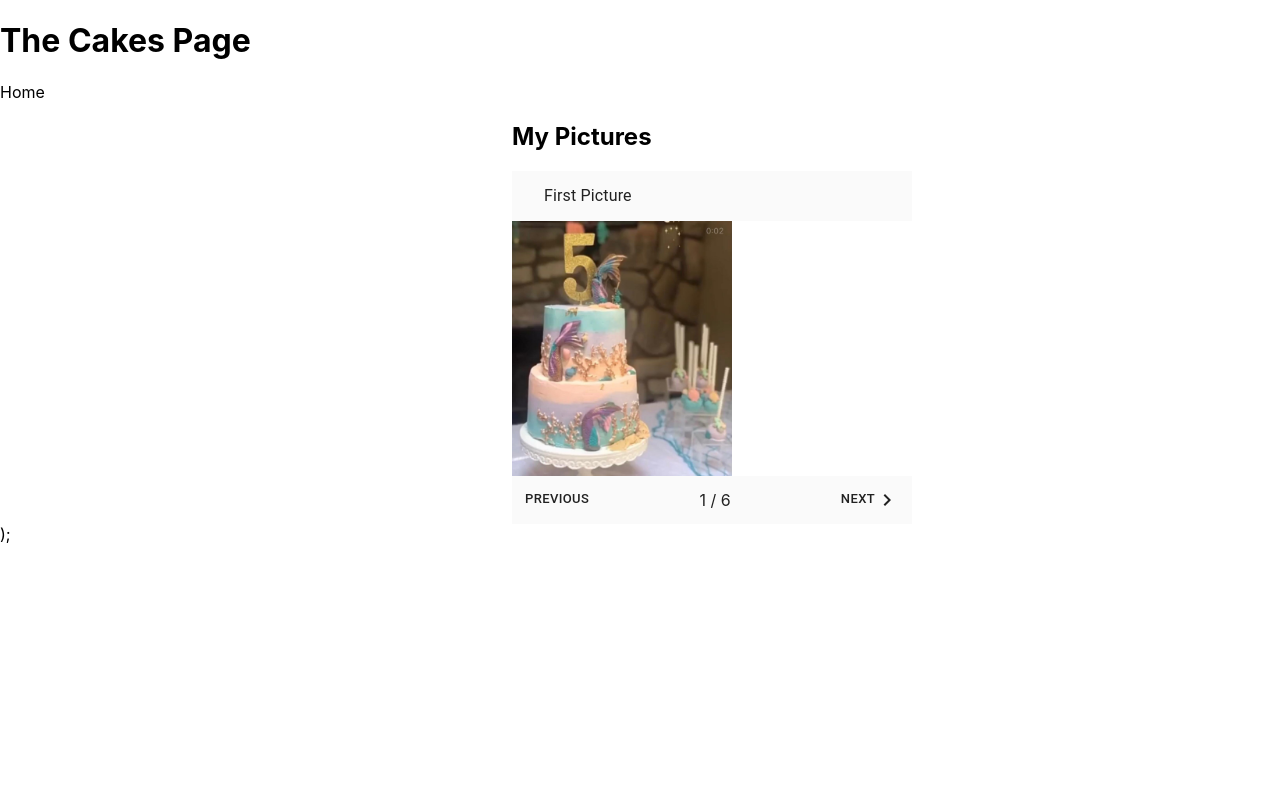
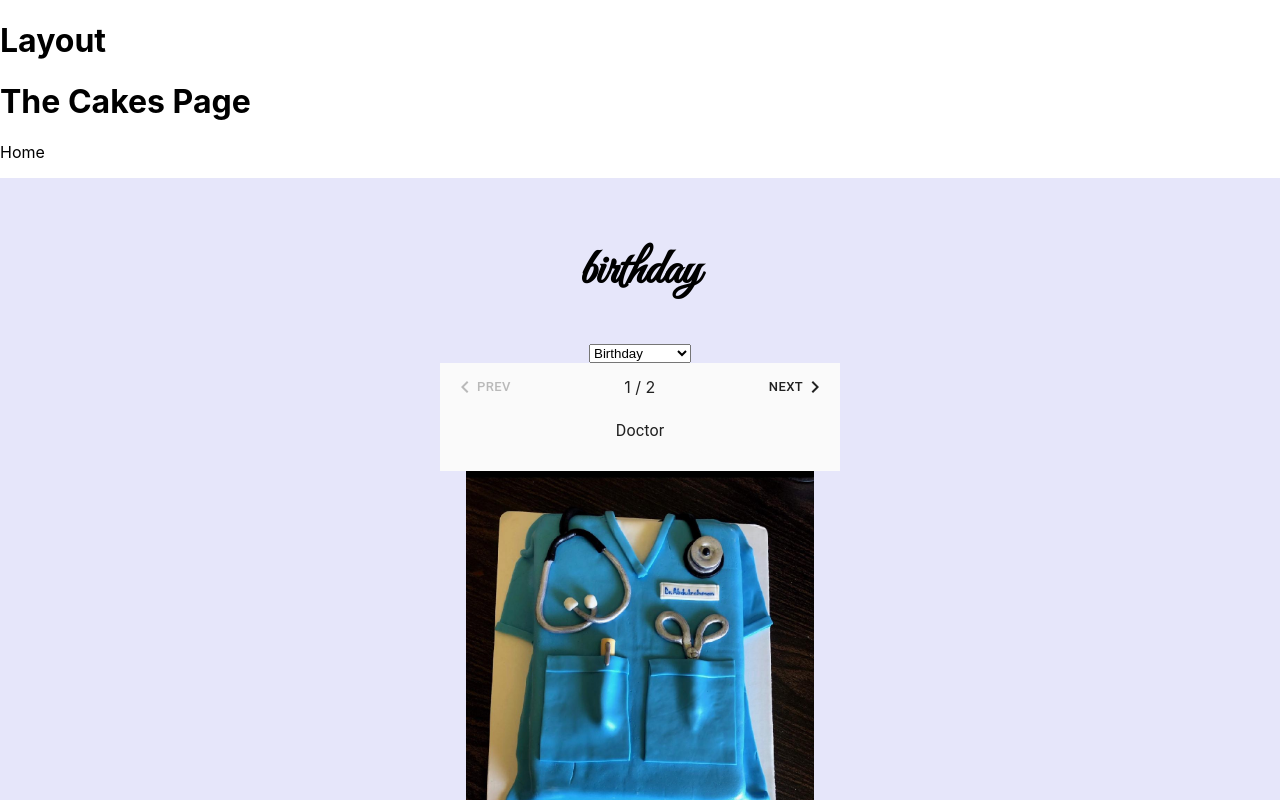
Before and after one commit to rwbogan87/nextjs-Cakes, a Next.js app: page /cakes in a window 1280 px wide. Shown: the top 800 px of the page. Built offline with nearby package versions, Linux system fonts and the light colour scheme.

Commit message:
started building style structure, built category sort dropdown

```diff
--- /dev/null
+++ b/components/Layout.js
@@ -0,0 +1,12 @@
+const Layout = ({children}) => {
+    return (
+        <>
+        <div>
+            <h1>Layout</h1>
+            <p>{children}</p>
+        </div>
+        </>
+    )
+}
+
+export default Layout
--- a/pages/_app.js
+++ b/pages/_app.js
@@ -1,7 +1,15 @@
 import '../styles/globals.css'
+import styles from '../styles/Layout.module.css';
+import Layout from '../components/Layout'
 
 function MyApp({ Component, pageProps }) {
-  return <Component {...pageProps} />
+  return (
+    <>
+      <Layout />
+      <Component {...pageProps} />
+      <footer className={styles.footer}></footer>
+    </>
+  )
 }
 
 export default MyApp
--- a/pages/cakes/[details].js
+++ b/pages/cakes/[details].js
@@ -3,11 +3,11 @@ import { useRouter } from 'next/router';
 //* our-domain.com/cakes/DYNAMIC PATH   (cakes/anythinghere will direct to this same page)
 //! dynamic because of [] in file name
 
-function Details() {
+function Details(props) {
     const router = useRouter();
     //*details is used because its the name of the file
     const cakesId = router.query.details;
-
+    console.log(props)
 
 
     return (
--- a/pages/cakes/index.js
+++ b/pages/cakes/index.js
@@ -7,11 +7,15 @@ import KeyboardArrowRight from "@material-ui/icons/KeyboardArrowRight";
 import Typography from "@material-ui/core/Typography";
 import { useTheme } from "@material-ui/core/styles";
 import KeyboardArrowLeft from "@material-ui/icons/KeyboardArrowLeft";
+import styles from '../../styles/Cakes.module.css';
 
 import styled from 'styled-components';
 
+
 const ImageHover = styled.img`
-    z-index: -1;
+    margin-left: auto;
+    margin-right: auto;
+    z-index: 99;
     transition: transform .3s;
     :hover {
         -ms-transform: scale(1.5);
@@ -23,126 +27,151 @@ const ImageHover = styled.img`
 
 const picsArray = [
     {
-        label: "First Picture",
+        label: "Mermaid",
         imgPath:
             "../assets/cake_beach.jpg",
+        category: "Birthday"
     },
     {
-        label: "Second Picture",
+        label: "Butterflies",
         imgPath:
             "../assets/cake_butterflies.jpg",
+        category: "Baby Shower"
     },
     {
-        label: "Third Picture",
+        label: "Doctor",
         imgPath:
             "../assets/cake_doctor.jpg",
+        category: "Graduation"
     },
     {
-        label: "Fourth Picture",
+        label: "Electrical Engineering",
         imgPath:
             "../assets/cake_engineering.jpg",
+        category: "Graduation"
     },
     {
-        label: "Fifth Picture",
+        label: "Soccer",
         imgPath:
             "../assets/cake_football.jpg",
+        category: "Birthday"
     },
     {
-        label: "Sixth Picture",
+        label: "Some Serious Chocolate",
         imgPath:
             "../assets/cake_nutella.jpg",
+        category: "Birthday"
     },
 ]
 
-function Cakes() {
 
-    const PictureCollection = picsArray.length;
+
+export default function Cakes(props) {
+    console.log('[app loaded]; props:',)
     const theme = useTheme();
     const [activeStep, setActiveStep] = useState(0);
+    const [transition, setTransition] = useState(true)
+    const [category, setCategory] = useState('birthday');
+    console.log('useState category:', category)
+
+    //*attached to image onLoad for future styling
+    const onloadFunc = () => {
+        // console.log('loaded')
+    }
+
+    useState(()=> {
+        console.log('useState category:', category)
+    },[category])
 
     const goToNextPicture = () => {
-        setActiveStep((prevActiveStep) => prevActiveStep + 1);
-    }; const goToPrevPicture = () => {
+        setTransition(!transition)
+
+        setActiveStep((prevActiveStep) => prevActiveStep + 1)
+    };
+    const goToPrevPicture = () => {
+        (setTransition(!transition))
         activeStep > 0 ?
-            (setActiveStep((prevActiveStep) => prevActiveStep - 1)) :
+            (setActiveStep((prevActiveStep) => prevActiveStep - 1))
+            :
             (null)
     };
 
-    console.log(activeStep)
+
+    const filteredBirthdays = picsArray.filter(currentPic => {
+        return currentPic.category === 'Birthday'
+    })
+    const filteredBabyShowers = picsArray.filter(currentPic => {
+        return currentPic.category === 'Baby Shower'
+    })
+    const filteredGraduations = picsArray.filter(currentPic => {
+        return currentPic.category === 'Graduation'
+    })
+
+    const targetArray = () => {
+        if (category == 'Birthday') {
+            return (filteredBirthdays)
+        } else if (category === 'Baby Shower') {
+            return (filteredBabyShowers)
+        } else return (filteredGraduations)
+    }
 
     return (
         <Fragment>
             <h1>The Cakes Page</h1>
             <Link href="/">
-                <p>Home</p>
+                <p
+                    style={{
+                        cursor: 'pointer'
+                    }}
+                >Home</p>
             </Link>
-            {/* //! learning material */}
-            {/* <ul>
-                <li>
-                    <Link href='/cakes/NextJs is cool'>
-                        Faster
-                    </Link>
-
-                </li>
-                <li>
-                    <a href='/cakes/NextJs is cool'>
-                        Slower
-                    </a>
-                </li>
-            </ul> */}
 
             {/*//! image slider */}
             <div
                 style={{
-                    marginLeft: "40%",
+                    marginLeft: "auto",
+                    marginRight: "auto",
+                    padding: 20,
+                    display: 'flex',
+                    flexDirection: 'column',
+                    alignItems: 'center',
+                    justifyContent: 'center',
+                    backgroundColor: 'lavender',
                 }}
             >
-                <h2>My Pictures</h2>
+                <h2 className="greatVibesFont">{category}</h2>
+                <select value={category} onChange={(e) => {
+                    setActiveStep(0)
+                    setCategory(e.target.value)
+                    }}>
+                    <option value='Birthday'>Birthday</option>
+                    <option value='Baby Shower'>Baby Shower</option>
+                    <option value='Graduation'>Graduation</option>
+                </select>
                 <div
                     style={{
-                        maxWidth: 400,
+                        width: 400,
                         flexGrow: 1,
                     }}
                 >
-                    <Paper
-                        square
-                        elevation={0}
+                    <MobileStepper
                         style={{
-                            height: 50,
-                            display: "flex",
-                            paddingLeft: theme.spacing(4),
-                            backgroundColor: theme.palette.background.default,
-                            alignItems: "center",
                         }}
-                    >
-                        <Typography>{picsArray[activeStep].label}</Typography>
-                    </Paper>
-                    <ImageHover
-                        src={picsArray[activeStep].imgPath}
-                        style={{
-                            height: 255,
-                            maxWidth: 400,
-                            display: "block",
-                            overflow: "hidden",
-                        }}
-                        alt={picsArray[activeStep].label}
-                    />
-                    <MobileStepper
                         variant="text"
                         position="static"
                         activeStep={activeStep}
-                        steps={PictureCollection}
+                        steps={targetArray().length}
                         nextButton={
                             <Button
                                 size="small"
                                 onClick={goToNextPicture}
-                                disabled={activeStep === PictureCollection - 1}
+                                disabled={activeStep === targetArray().length - 1}
                             >
                                 Next
                                 {theme.direction !== "rtl" ? (
                                     <KeyboardArrowRight />
                                 ) : (
-                                    <KeyboardArrowLeft />
+                                    null
                                 )}
                             </Button>
                         }
@@ -150,22 +179,58 @@ function Cakes() {
                             <Button
                                 size="small"
                                 onClick={goToPrevPicture}
-                                disabled={activeStep === PictureCollection + 1}
+                                disabled={activeStep === 0}
                             >
-                                Previous
                                 {theme.direction == "rtl" ? (
+                                    null
+                                ) : (
                                     <KeyboardArrowLeft />
-                                ) : (
-                                    null
                                 )}
+                                Prev
                             </Button>
                         }
                     />
+                    <Paper
+                        square
+                        elevation={0}
+                        style={{
+                            height: 60,
+                            display: "flex",
+                            flexDirection: 'column',
+                            backgroundColor: theme.palette.background.default,
+                            alignItems: "center",
+                            justifyContent: "center"
+                        }}
+                    >
+                        <Typography>{targetArray()
+                        [activeStep].label}</Typography><br />
+                        {/* <Typography>{targetArray()
+                        [activeStep].category}</Typography> */}
+                    </Paper>
+                    <ImageHover
+                        src={targetArray()
+                        [activeStep].imgPath}
+                        style={{
+                            height: 500,
+                            maxWidth: 650,
+                            display: "block",
+                            overflow: "hidden",
+
+                        }}
+                        alt={targetArray()
+                        [activeStep].label}
+                        onload={onloadFunc()}
+                    />
                 </div>
             </div>
-            );
         </Fragment>
     )
 }
 
-export default Cakes
+export const getStaticProps = () => {
+    return {
+        props: {
+            picsArray
+        }
+    }
+}
--- a/pages/cakes/subCakes/index.js
+++ b/pages/cakes/subCakes/index.js
@@ -1,7 +1,8 @@
 //* our-domain.com/cakes/subCakes
+//* for learning purposes
 
 function subCakes() {
-    return <h1>The subCakes Page</h1>
+    return <h1>The Birthday Cakes Page</h1>
 
 }
 
--- /dev/null
+++ b/styles/Layout.module.css
@@ -0,0 +1,18 @@
+.main {
+    padding: 3rem 0;
+    flex: 1;
+    display: flex;
+    flex-direction: column;
+    justify-content: flex-start;
+    align-items: center;
+    font-size: 1.5rem;
+}
+
+.footer {
+    width: 100%;
+    height: 100px;
+    border-top: 1px solid purple;
+    display: flex;
+    justify-content: center;
+    align-items: center;
+}
--- a/styles/globals.css
+++ b/styles/globals.css
@@ -1,9 +1,15 @@
+@import url('https://fonts.googleapis.com/css2?family=Great+Vibes&display=swap');
 html,
 body {
   padding: 0;
   margin: 0;
   font-family: -apple-system, BlinkMacSystemFont, Segoe UI, Roboto, Oxygen,
     Ubuntu, Cantarell, Fira Sans, Droid Sans, Helvetica Neue, sans-serif;
+}
+
+.greatVibesFont {
+  font-family: 'Great Vibes', cursive;
+  font-size: 50px;
 }
 
 a {
@@ -14,3 +20,12 @@ a {
 * {
   box-sizing: border-box;
 }
+
+.footer {
+  width: 100%;
+  height: 100px;
+  border-top: 1px solid purple;
+  display: flex;
+  justify-content: center;
+  align-items: center;
+}
```
Also changed, not shown: pages/index.js (+8 -3 lines), styles/Cakes.module.css (added).
